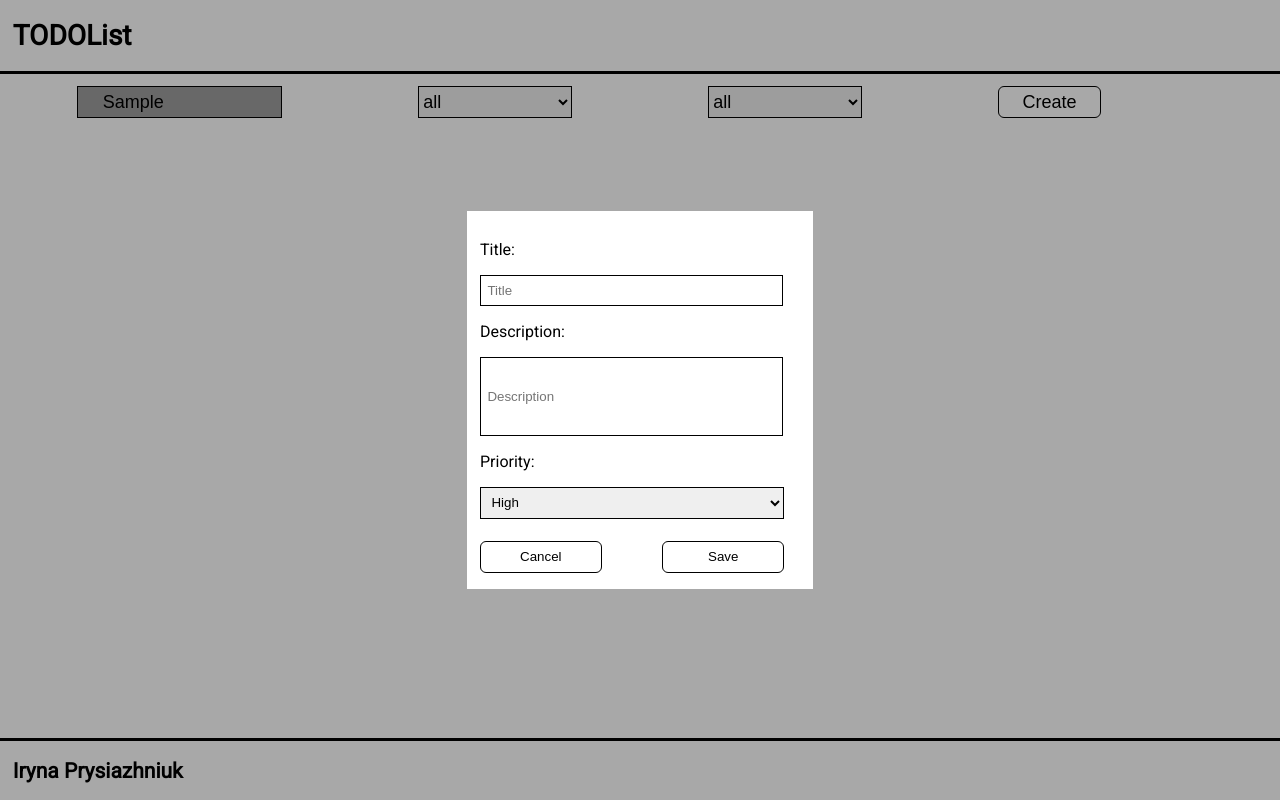
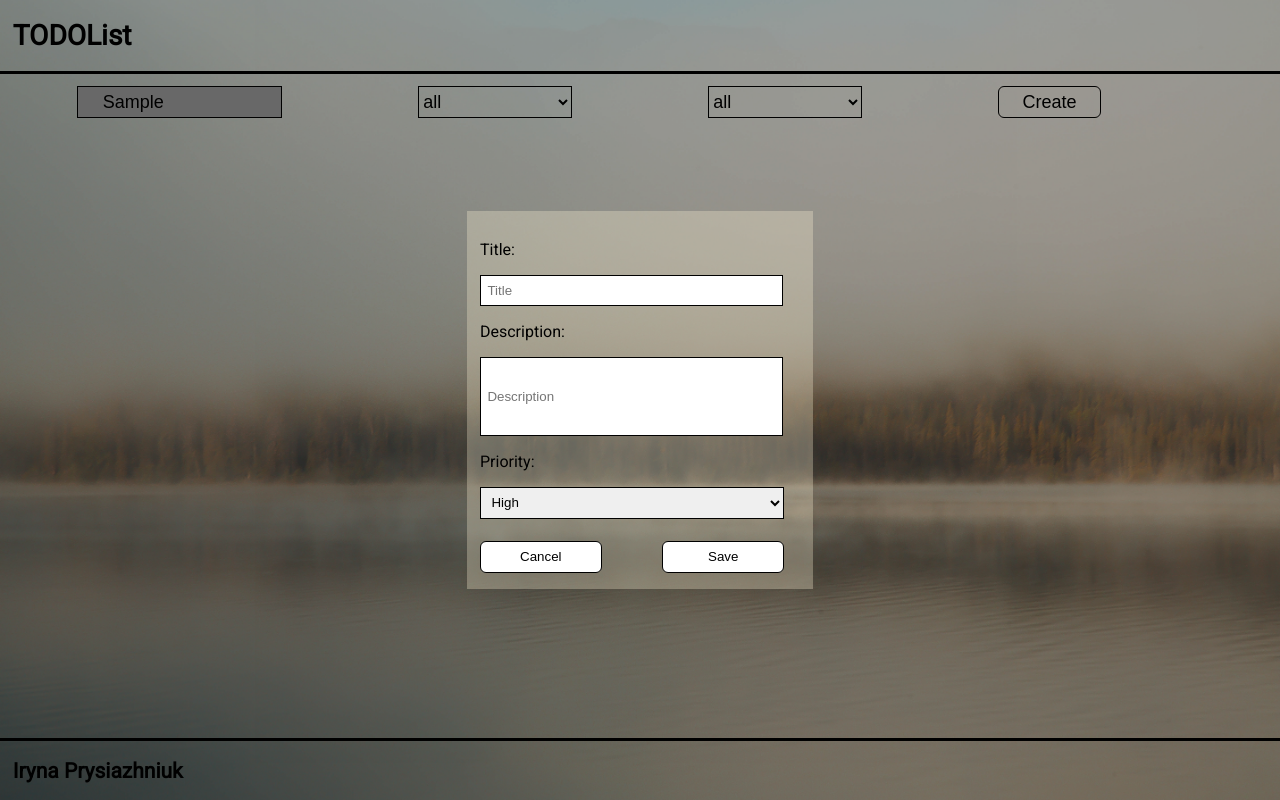
Before and after one commit to iraprysiazhniuk/test, a plain HTML site: page test.html in a window 1280 px wide. Both pictures are taken after typing "Sample" into the empty fields and a click on the button "Create". Drawn offline with Linux system fonts and the light colour scheme; grey boxes are pictures that could not be loaded.

Commit message:
Update test.css

```diff
--- a/style/test.css
+++ b/style/test.css
@@ -8,6 +8,8 @@ html {
     width: 100%;
     font-size: 14px;
     margin: auto;
+    background: url('../img/bg.jpg') no-repeat;
+    background-size: 100%;
   }
   .title{
     border-bottom: 3px solid #000000;
@@ -34,6 +36,7 @@ html {
   height: 2rem;
   border: 1px solid #000000;
   font-size: 18px;
+  background: none;
 }
 #todo button{
   width: 10%;
@@ -42,6 +45,7 @@ html {
   background: #ffffff;
   border: 1px solid #000000;
   font-size: 18px;
+  background: none;
 }
 #search{
     padding: 5px 2px 5px 25px;
@@ -66,6 +70,7 @@ html {
     height: 22rem;
     padding: 1%;
     background: #fff;
+    background: rgba(255,245,215,0.3);
   }
   #dialogForm{
     font-size: 16px;
@@ -108,6 +113,10 @@ html {
     padding-left: 6%;
     padding-top: 2%;
     justify-content: center;
+    font-size: 18px;
+  }
+  #action{
+    background: none;
   }
   footer{
     padding-left: 1%;
```
